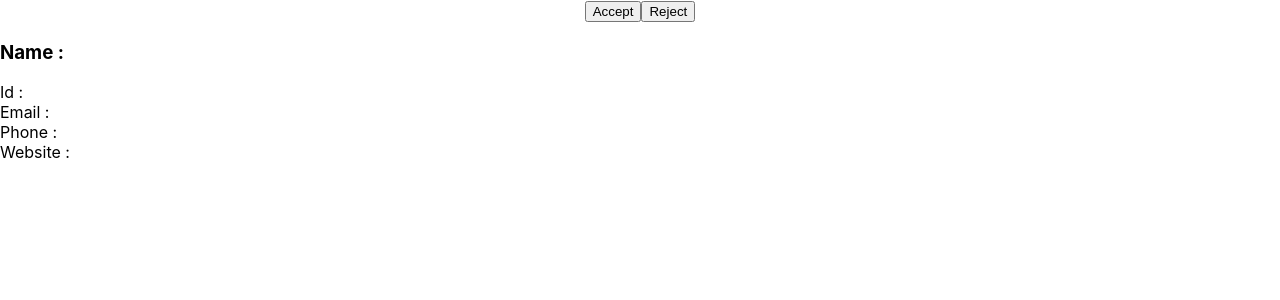
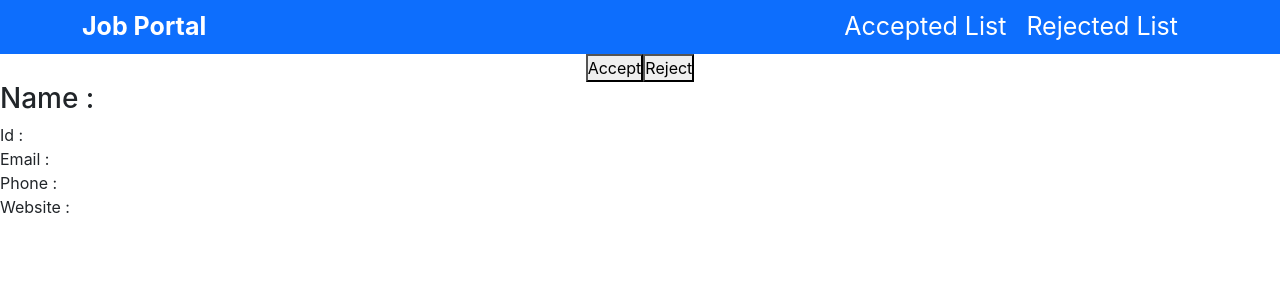
Before and after one commit to Aghazjunaid/react-job-portal, a React (Create React App) app: page /user/1 in a window 1280 px wide. Shown: the top 300 px of the page. Built offline with nearby package versions, Linux system fonts and the light colour scheme; no server answers; the HTML template or start-up script is replaced by a standard one.

Commit message:
header design done

```diff
--- a/package.json
+++ b/package.json
@@ -6,7 +6,9 @@
     "@testing-library/jest-dom": "^5.16.4",
     "@testing-library/react": "^13.1.1",
     "@testing-library/user-event": "^13.5.0",
+    "bootstrap": "^5.1.3",
     "react": "^18.1.0",
+    "react-bootstrap": "^2.3.1",
     "react-dom": "^18.1.0",
     "react-router-dom": "^6.3.0",
     "react-scripts": "5.0.1",
--- /dev/null
+++ b/public/assests/css/style.css
@@ -0,0 +1,24 @@
+*{
+    margin: 0;
+    padding: 0;
+    box-sizing: border-box;
+}
+
+.logo{
+    font-size: 25px;
+    color: white;
+    text-decoration: none;
+    font-weight: bold;
+}
+.logo:hover{
+    color: rgb(210, 185, 185);
+}
+.nav-btns{
+    color:white;
+    font-size: 25px;
+    text-decoration: none;
+    margin-right: 20px;
+}
+.nav-btns:hover{
+    color: rgb(210, 185, 185);
+}
--- a/public/index.html
+++ b/public/index.html
@@ -15,6 +15,7 @@
       user's mobile device or desktop. See https://developers.google.com/web/fundamentals/web-app-manifest/
     -->
     <link rel="manifest" href="%PUBLIC_URL%/manifest.json" />
+    <link rel="stylesheet" href="%PUBLIC_URL%/assests/css/style.css" />
     <!--
       Notice the use of %PUBLIC_URL% in the tags above.
       It will be replaced with the URL of the `public` folder during the build.
@@ -24,7 +25,13 @@
       work correctly both with client-side routing and a non-root public URL.
       Learn how to configure a non-root public URL by running `npm run build`.
     -->
-    <title>React App</title>
+    <title>React | Job Portal</title>
+    <link
+      rel="stylesheet"
+      href="https://cdn.jsdelivr.net/npm/bootstrap@5.1.3/dist/css/bootstrap.min.css"
+      integrity="sha384-1BmE4kWBq78iYhFldvKuhfTAU6auU8tT94WrHftjDbrCEXSU1oBoqyl2QvZ6jIW3"
+      crossorigin="anonymous"
+    />
   </head>
   <body>
     <noscript>You need to enable JavaScript to run this app.</noscript>
--- a/src/App.js
+++ b/src/App.js
@@ -1,5 +1,3 @@
-import logo from './logo.svg';
-import './App.css';
 import Layout from './components/Layout';
 import {BrowserRouter} from 'react-router-dom';
 
--- /dev/null
+++ b/src/components/Header.js
@@ -0,0 +1,28 @@
+import { Container,Navbar,Nav } from "react-bootstrap"
+import { Link, NavLink } from "react-router-dom"
+const Header = () => {
+    return (
+        <>
+            <Navbar collapseOnSelect expand="lg" bg="primary" variant="dark">
+                <Container>
+                    <Link to="/" className="logo">
+                        Job Portal
+                    </Link>
+                    <Navbar.Toggle aria-controls="responsive-navbar-nav" />
+                    <Navbar.Collapse id="responsive-navbar-nav">
+                        <Nav className="ms-auto">
+                            <NavLink to="/accepted-users" className="nav-btns">
+                                Accepted List
+                            </NavLink>
+                            <NavLink to="/rejected-users" className="nav-btns">
+                                Rejected List
+                            </NavLink>
+                        </Nav>
+                    </Navbar.Collapse>
+                </Container>
+            </Navbar>
+        </>
+    )
+}
+
+export default Header
--- a/src/components/Layout.js
+++ b/src/components/Layout.js
@@ -4,10 +4,12 @@ import AcceptedPage from "../pages/Accepted";
 import Home from "../pages/Home";
 import RejectedPage from "../pages/Rejected";
 import UserDetail from "../pages/User-detail";
+import Header from "./Header";
 
 const Layout = () => {
     return (
         <>
+            <Header/>
             <Routes>
                 <Route path="/" element={<Home/>} />
                 <Route path='/user/:id' element={<UserDetail/>} />
--- a/src/pages/Home.js
+++ b/src/pages/Home.js
@@ -35,10 +35,6 @@ const Home = () => {
         <>
             {!isLoading ?
             <div>
-                <div style={{textAlign:"center"}}>
-                    <Link to="/accepted-users"><button>Accepted List</button></Link>
-                    <Link to="/rejected-users"><button>Rejected List</button></Link>
-                </div>
                 {data.length > 0 && data.map((ele,index) => {
                     return (
                         <div key={index}>
```
Also changed, not shown: 1 other file (tests, documents, lock files or other folders).
